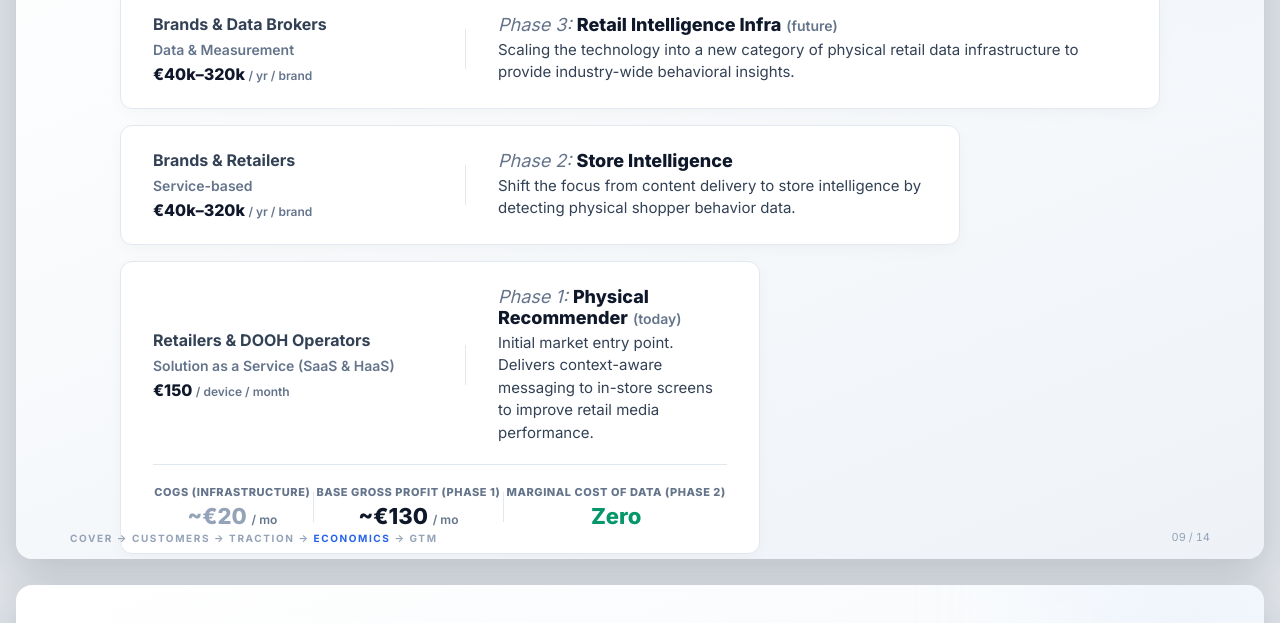
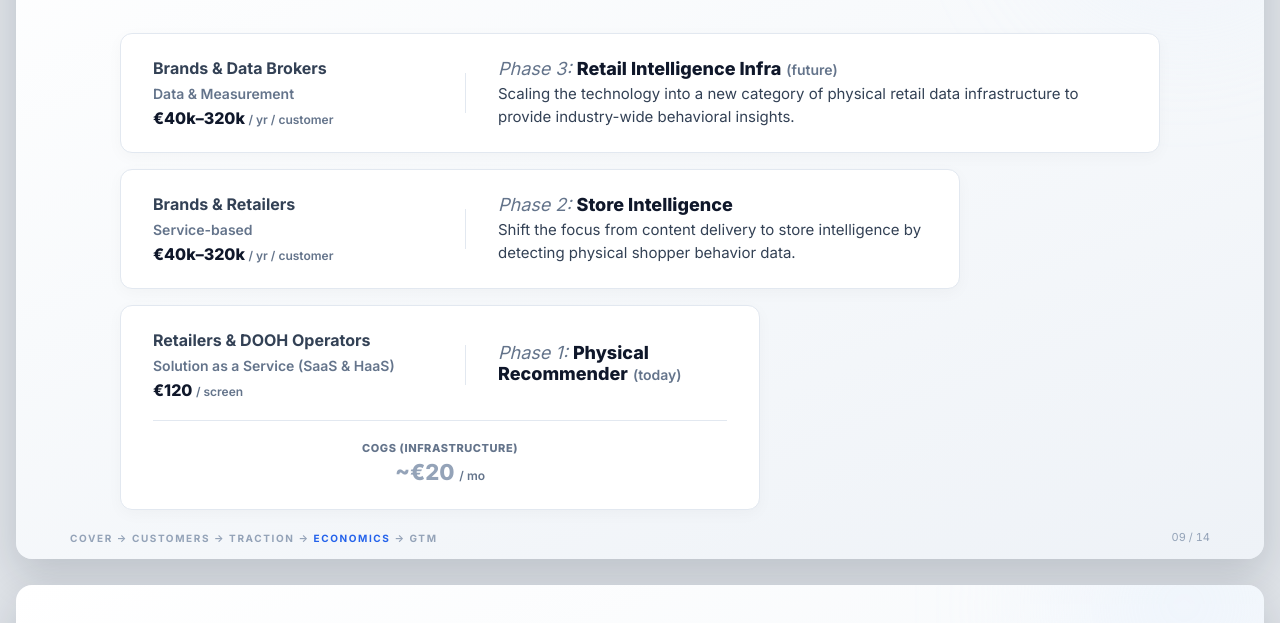
Before and after one commit to Minds-Models/mm-business, a plain HTML site: page decks/marek-sacha-intro-deck-final.html in a window 1280 px wide. Shown: the part 6001-6624 px from the top of the page. Drawn offline with Linux system fonts and the light colour scheme.

Commit message:
Update Dual Monetization Engine slide according to feedback

```diff
--- a/decks/marek-sacha-intro-deck-final.html
+++ b/decks/marek-sacha-intro-deck-final.html
@@ -632,7 +632,7 @@ svg.i{width:16px; height:16px; flex:none; stroke:currentColor; fill:none; stroke
       <div style="width:280px; flex:none; text-align:left;">
         <div style="font-size:16px; font-weight:700; color:var(--ink-2); line-height:1.3;">Brands &amp; Data Brokers</div>
         <div style="font-size:14px; font-weight:600; color:var(--muted); margin-top:6px;">Data &amp; Measurement</div>
-        <div style="font-size:16px; font-weight:800; color:var(--ink); margin-top:6px;">€40k–320k <span style="font-size:12px; font-weight:600; color:var(--muted);">/ yr / brand</span></div>
+        <div style="font-size:16px; font-weight:800; color:var(--ink); margin-top:6px;">€40k–320k <span style="font-size:12px; font-weight:600; color:var(--muted);">/ yr / customer</span></div>
       </div>
       <div style="width:1px; height:40px; background:var(--line); flex:none;"></div>
       <div style="flex:1; text-align:left;">
@@ -648,7 +648,7 @@ svg.i{width:16px; height:16px; flex:none; stroke:currentColor; fill:none; stroke
       <div style="width:280px; flex:none; text-align:left;">
         <div style="font-size:16px; font-weight:700; color:var(--ink-2); line-height:1.3;">Brands &amp; Retailers</div>
         <div style="font-size:14px; font-weight:600; color:var(--muted); margin-top:6px;">Service-based</div>
-        <div style="font-size:16px; font-weight:800; color:var(--ink); margin-top:6px;">€40k–320k <span style="font-size:12px; font-weight:600; color:var(--muted);">/ yr / brand</span></div>
+        <div style="font-size:16px; font-weight:800; color:var(--ink); margin-top:6px;">€40k–320k <span style="font-size:12px; font-weight:600; color:var(--muted);">/ yr / customer</span></div>
       </div>
       <div style="width:1px; height:40px; background:var(--line); flex:none;"></div>
       <div style="flex:1; text-align:left;">
@@ -665,23 +665,16 @@ svg.i{width:16px; height:16px; flex:none; stroke:currentColor; fill:none; stroke
         <div style="width:280px; flex:none; text-align:left;">
           <div style="font-size:16px; font-weight:700; color:var(--ink-2); line-height:1.3;">Retailers &amp; DOOH Operators</div>
           <div style="font-size:14px; font-weight:600; color:var(--muted); margin-top:6px;">Solution as a Service (SaaS &amp; HaaS)</div>
-          <div style="font-size:16px; font-weight:800; color:var(--ink); margin-top:6px;">€150 <span style="font-size:12px; font-weight:600; color:var(--muted);">/ device / month</span></div>
+          <div style="font-size:16px; font-weight:800; color:var(--ink); margin-top:6px;">€120 <span style="font-size:12px; font-weight:600; color:var(--muted);">/ screen</span></div>
         </div>
         <div style="width:1px; height:40px; background:var(--line); flex:none;"></div>
         <div style="flex:1; text-align:left;">
           <div style="font-size:18px; color:var(--muted); margin-bottom:4px;"><i>Phase 1:</i> <b style="color:var(--ink); font-weight:800;">Physical Recommender</b> <span style="font-size:14px; font-weight:600;">(today)</span></div>
-          <p style="font-size:15px; color:var(--ink-2); line-height:1.5;">
-            Initial market entry point. Delivers context-aware messaging to in-store screens to improve retail media performance.
-          </p>
         </div>
       </div>
       <div style="width:100%; height:1px; background:var(--line);"></div>
-      <div style="display:flex; justify-content:space-around; align-items:center; width:100%;">
+      <div style="display:flex; justify-content:center; align-items:center; width:100%;">
         <div style="text-align:center;"><div style="font-size:11px; font-weight:800; text-transform:uppercase; color:var(--muted); letter-spacing:.05em;">COGS (Infrastructure)</div><div style="font-size:22px; font-weight:800; color:var(--slate); margin-top:4px;">~€20 <span style="font-size:12px; font-weight:600; color:var(--muted);">/ mo</span></div></div>
-        <div style="width:1px; height:30px; background:var(--line);"></div>
-        <div style="text-align:center;"><div style="font-size:11px; font-weight:800; text-transform:uppercase; color:var(--muted); letter-spacing:.05em;">Base Gross Profit (Phase 1)</div><div style="font-size:22px; font-weight:800; color:var(--ink); margin-top:4px;">~€130 <span style="font-size:12px; font-weight:600; color:var(--muted);">/ mo</span></div></div>
-        <div style="width:1px; height:30px; background:var(--line);"></div>
-        <div style="text-align:center;"><div style="font-size:11px; font-weight:800; text-transform:uppercase; color:var(--muted); letter-spacing:.05em;">Marginal Cost of Data (Phase 2)</div><div style="font-size:22px; font-weight:800; color:var(--pos); margin-top:4px;">Zero</div></div>
       </div>
     </div>
 
```
